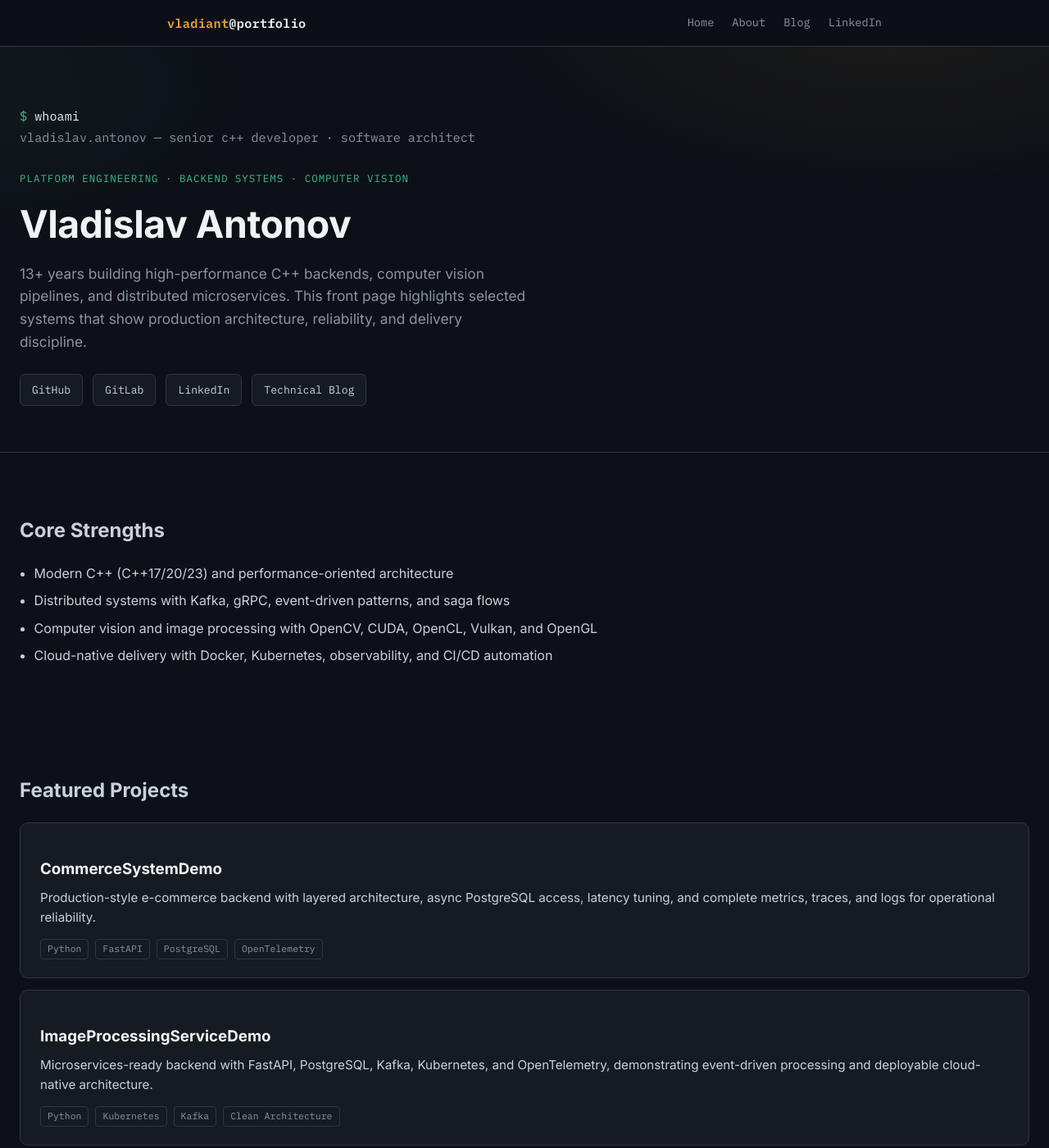
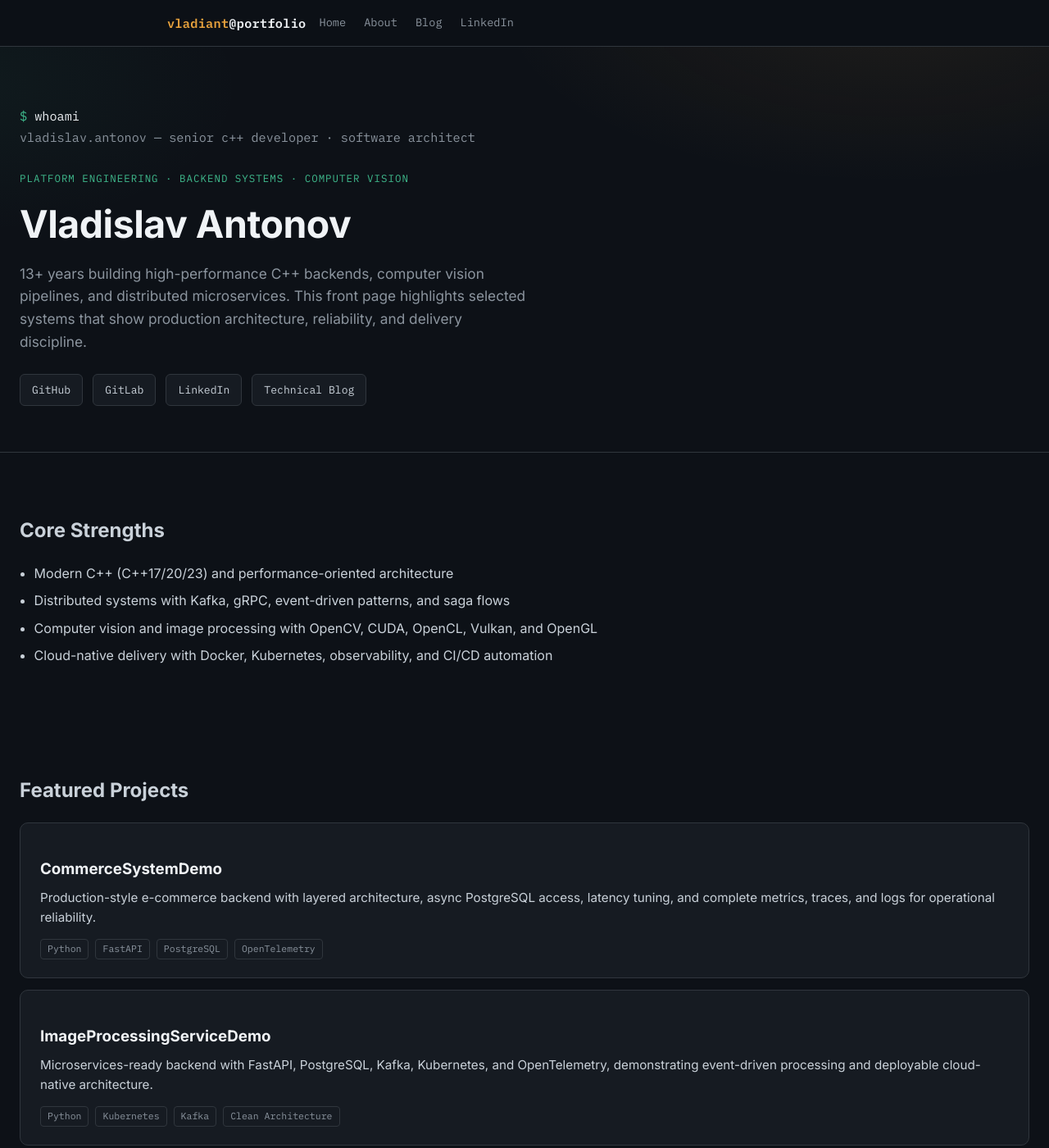
Before and after one commit to vladiant/vladiant.github.io, a Jekyll site: the page built from index.html, in a window 1280 px wide and 1400 px high. Shown: the whole window at 82% size. Built offline with Jekyll 4.4.1, drawn with Linux system fonts in a browser that asks for light colours.

Commit message:
Top page left alignment

```diff
--- a/css/main.css
+++ b/css/main.css
@@ -70,9 +70,12 @@ nav.site-nav {
 .nav-inner {
     display: flex;
     align-items: center;
-    justify-content: space-between;
     min-height: 56px;
     gap: 16px;
+}
+
+nav.site-nav ul {
+    margin-left: auto;
 }
 
 .brand {
@@ -96,7 +99,6 @@ nav.site-nav ul {
     font-family: var(--mono);
     font-size: 0.85rem;
     flex-wrap: wrap;
-    justify-content: flex-end;
 }
 
 nav.site-nav ul li a {
```
